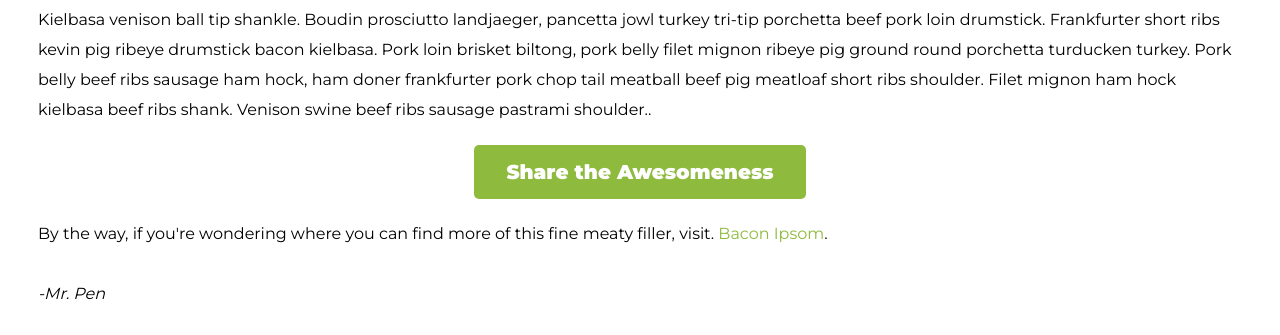
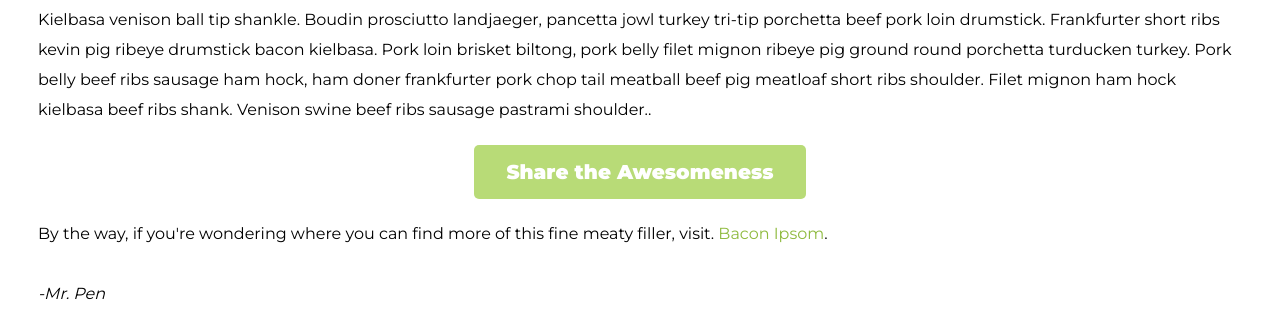
Before and after one commit to LTaylor137/WebProgramming_2020, a plain HTML site: page week2/first_task.html in a window 1280 px wide. In both pictures the pointer is over the link "Share the Awesomeness". Shown: the part 465-800 px from the top of the page. Drawn offline with Linux system fonts and the light colour scheme.

Commit message:
week2 task 1 added interactivity

```diff
--- a/week2/first_task.css
+++ b/week2/first_task.css
@@ -51,6 +51,15 @@
     border-radius: 5px;
 }
 
+.button:hover {
+    transition-duration: 0.3s;
+    background-color: rgb(184, 219, 119);
+}
+
+.button:active {
+    background-color: rgb(216, 226, 196);
+}
+
 .buttonmargin {
     margin-top: 20px;
     margin-bottom: 20px;
```
